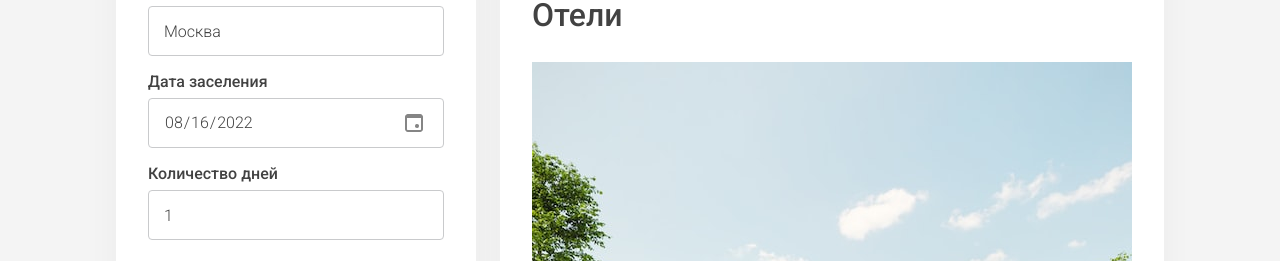
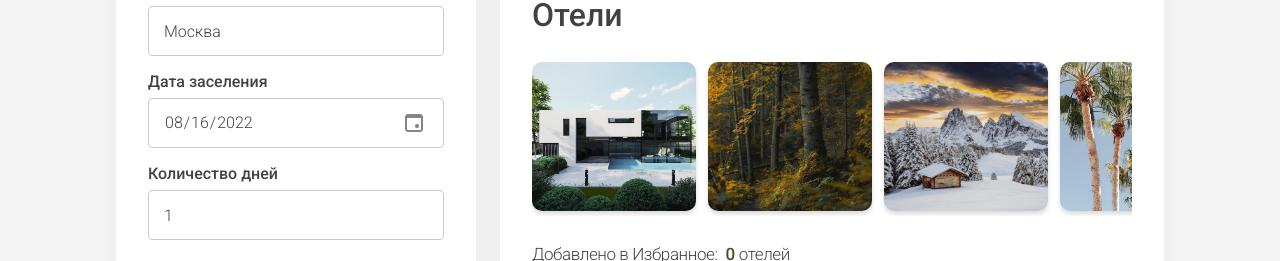
Before and after one commit to alraskalov/search-hotels, a React (Create React App) app: page / in a window 1280 px wide. Shown: the part 144-405 px from the top of the page. Built offline with nearby package versions, Linux system fonts and the light colour scheme; no server answers; sample sign-in values are in the browser's storage.

Commit message:
fix: the size of the images in the slider

```diff
--- a/src/components/Hotel/index.tsx
+++ b/src/components/Hotel/index.tsx
@@ -62,7 +62,9 @@ export const Hotel: FC<IHotel> = ({ children }) => {
       </div>
       <Carousel settings={settings}>
         {hotelImage.map((img) => (
+          <div className="slider__item">
             <img className="carousel__img" src={img} alt="Отель" />
+          </div>
         ))}
       </Carousel>
       <div className="hotel__list list">
```
